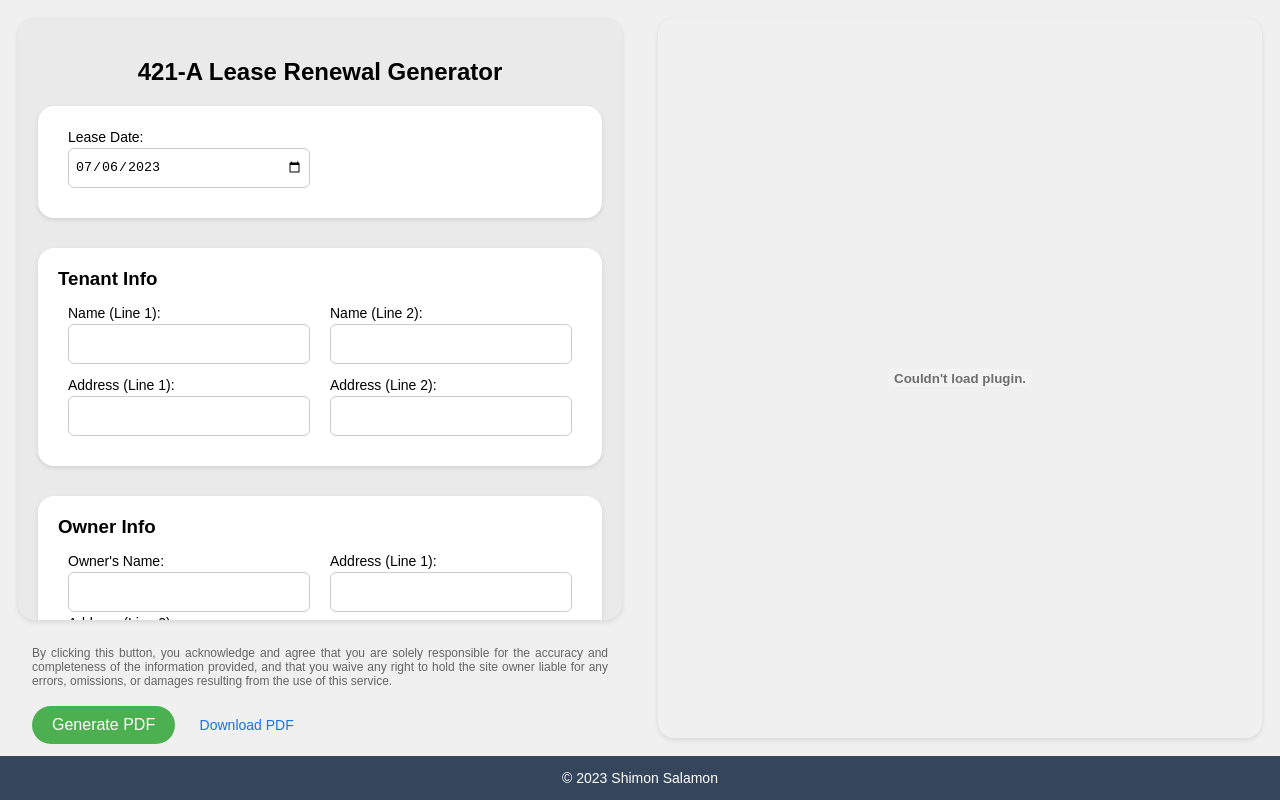
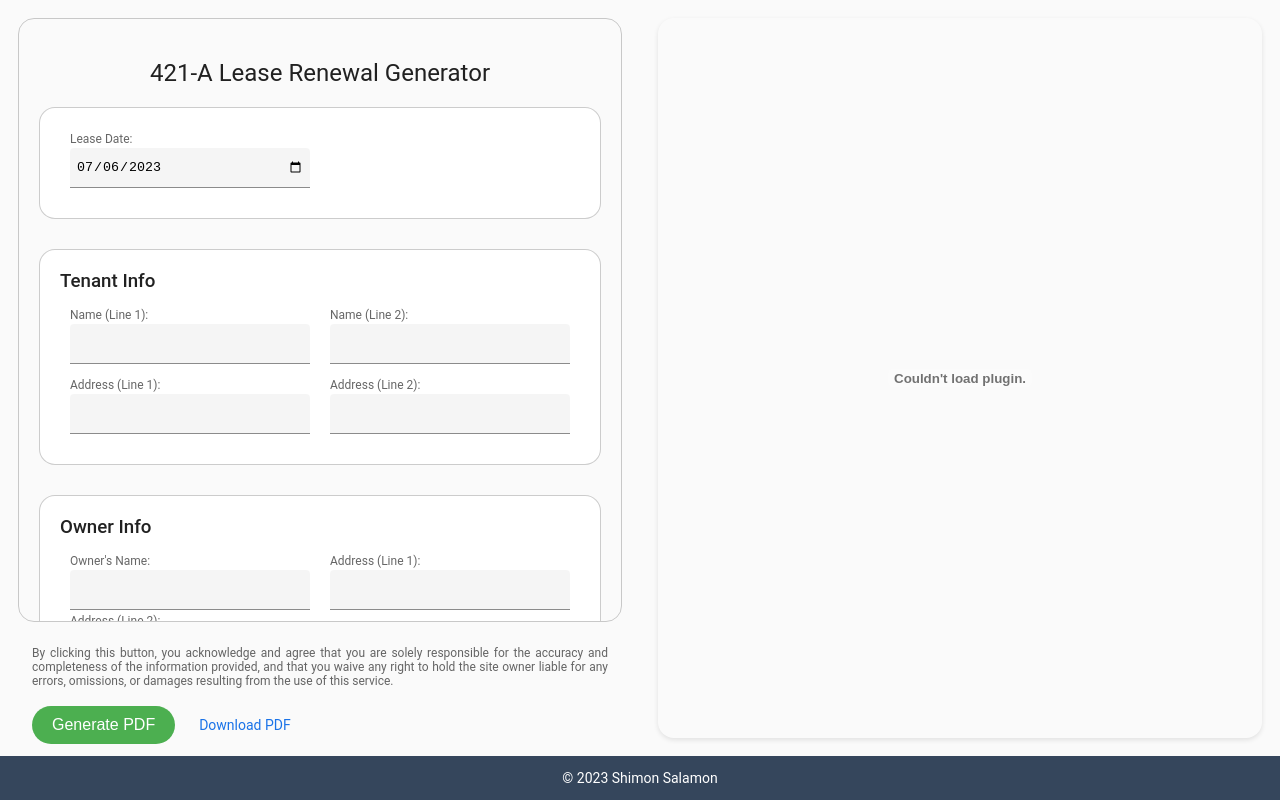
Before and after one commit to shimonsalamon/renewal-generator, a plain HTML site: page index.html in a window 1280 px wide. Drawn offline with Linux system fonts and the light colour scheme; a script that the page names is missing.

Commit message:
7/6/23 - made design changes to the form

```diff
--- a/styles.css
+++ b/styles.css
@@ -1,12 +1,12 @@
 body {
-  font-family: Arial, sans-serif;
+  font-family: 'Roboto', sans-serif;
   margin: 0;
   padding: 0;
   height: 100vh;
   display: grid;
   grid-template-columns: 1fr 1fr;
   grid-template-rows: 1fr auto;
-  background-color: #f0f0f0;
+  background-color: #fafafa;
 }
 
 .embed-container {
@@ -25,9 +25,10 @@ embed {
   height: 100%;
   overflow: hidden;
   margin: 18px 18px 0 18px;
-  background-color: #eaeaea;
-  box-shadow: 0 2px 5px rgba(0, 0, 0, 0.1);
+  /* background-color: #eaeaea;
+  box-shadow: 0 2px 5px rgba(0, 0, 0, 0.1); */
   border-radius: 16px;
+  border: rgba(0, 0, 0, 0.2) solid 1px;
 }
 
 .copyright-container {
@@ -61,6 +62,9 @@ form {
 
 h2 {
   text-align: center;
+  font-weight: 400;
+
+  color: #000000de;
 }
 
 section {
@@ -68,7 +72,7 @@ section {
   padding: 20px;
   background-color: #ffffff;
   border-radius: 16px;
-  box-shadow: 0 2px 5px rgba(0, 0, 0, 0.1);
+  border: rgba(0, 0, 0, 0.2) solid 1px;
   max-width: 850px;
   margin-left: auto;
   margin-right: auto;
@@ -77,6 +81,8 @@ section {
 h3 {
   margin-top: 0;
   margin-bottom: 12px;
+  font-weight: 500;
+  color: #000000de;
 }
 
 .row {
@@ -94,18 +100,32 @@ h3 {
 .label {
   padding-right: 10px;
   text-align: right;
-  line-height: 22px;
+  line-height: 18px;
   white-space: nowrap;
-  font-size: 14px;
+  font-size: 12px;
+  color: #0009;
 }
 
 .input:not([type="checkbox"]) {
   width: 100%;
   padding: 6px;
-  border-radius: 6px;
+  border-radius: 4px 4px 0 0;
   height: 40px;
-  border: 1px solid #ccc;
+  border: none;
+  border-bottom: 1px solid #8b8b8b;
   box-sizing: border-box;
+  background-color: #0000000a;
+}
+
+.input:not([type="checkbox"]):focus {
+  border-bottom: 2px solid #35465c;
+  outline: none;
+}
+
+.input:not([type="checkbox"]):disabled {
+  border: none;
+  color: #00000061;
+  background-color: #00000005;
 }
 
 .input[type="checkbox"] {
```
